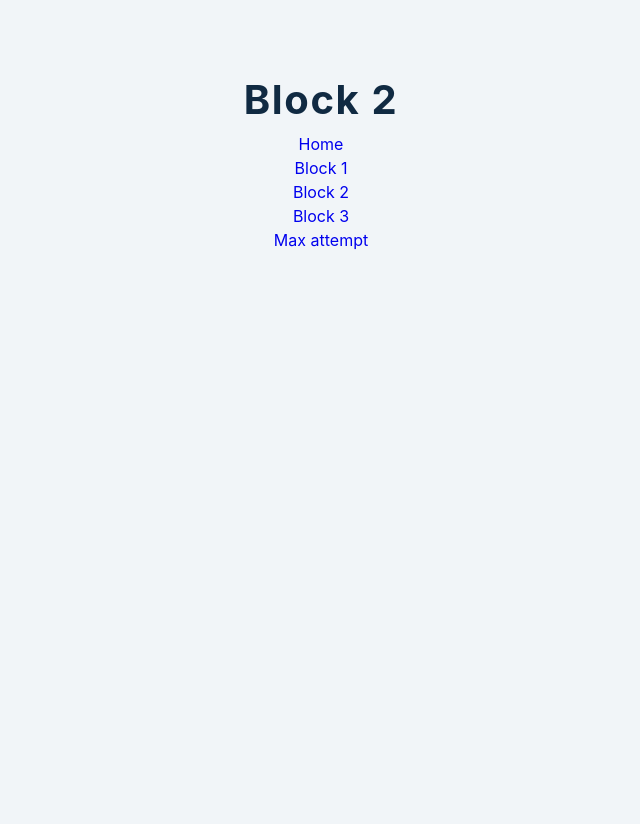
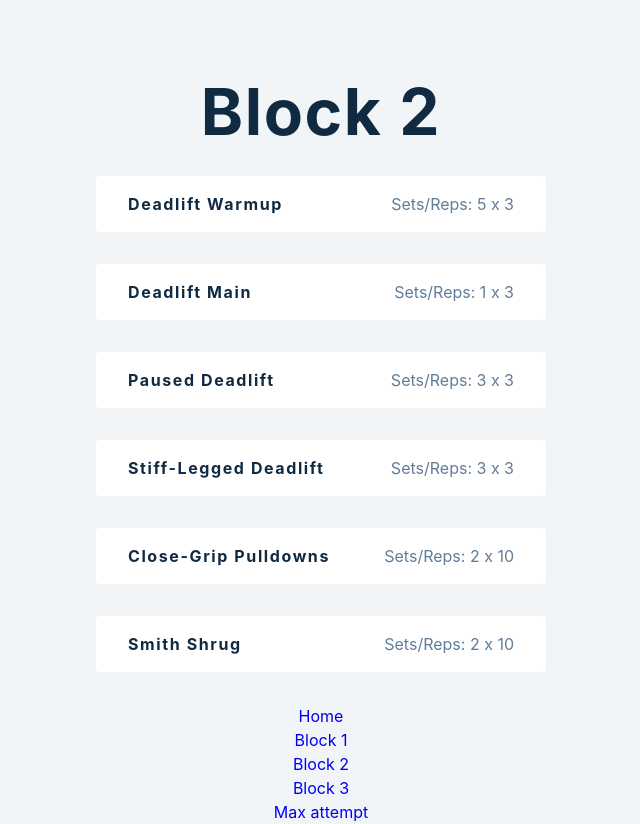
Before and after one commit to williamadahl/Deadlift-peaking-program, a React (Create React App) app: page /block2 in a window 1280 px wide. Shown: the whole page, without its empty margins (319-959 px from the left). Before the commit the page ends 800 px from the top, so only its background shows below. Built offline with nearby package versions, Linux system fonts and the light colour scheme.

Commit message:
now displaying exercises for blocks

```diff
--- a/src/data/data.js
+++ b/src/data/data.js
@@ -122,7 +122,7 @@ export const data = [
         fields:{
             name: 'Close-grip pulldowns',
             sets: 2,
-            reps: 12,
+            reps: 10,
             percentile: 0
         }
     },
@@ -131,7 +131,7 @@ export const data = [
         fields: {
             name: 'Smith shrug',
             sets: 2,
-            reps: 12,
+            reps: 10,
             percentile: 0
         }
     }
--- a/src/tmp-folder/Block1.js
+++ b/src/tmp-folder/Block1.js
@@ -6,21 +6,19 @@ import {data} from '../data/data'
 
 const Block1 = ({weight}) => {
     const [exercises, setExercises] = useState(data[0]);
-    console.log(exercises);
 
     return(
         <>
             <h1> Block 1 </h1>
-            {/*{exercises.map((exercise) => {*/}
-            {/*    const {id, fields} = exercise;*/}
-            {/*    return (*/}
-            {/*        <div key = {id} className='item'>*/}
-            {/*            <h4>{fields.name}</h4>*/}
-            {/*            <p>Sets/Reps: {fields.main.sets[0]} x {fields.main.reps[0]}</p>*/}
-            {/*            <p>Weight: {calculateWeight(fields.percentile, weight)}</p>*/}
-            {/*        </div>*/}
-            {/*    );*/}
-            {/*})}*/}
+            {exercises.map((exercise) => {
+                const {id, fields} = exercise;
+                return (
+                    <div key = {id} className='item'>
+                        <h4>{fields.name}</h4>
+                        <p>Sets/Reps: {fields.sets} x {fields.reps}</p>
+                    </div>
+                );
+            })}
 
 
         </>
--- a/src/tmp-folder/Block2.js
+++ b/src/tmp-folder/Block2.js
@@ -1,9 +1,20 @@
-import React from 'react';
+import React, {useState} from 'react';
+import {data} from '../data/data'
 
 const Block2 = () => {
+    const [exerices, setExercises] = useState(data[1])
     return(
         <>
-            <h2> Block 2 </h2>
+            <h1> Block 2 </h1>
+            {exerices.map((exercise) => {
+                const{id, fields} = exercise;
+                return(
+                    <div key={id} className='item'>
+                        <h4>{fields.name}</h4>
+                        <p>Sets/Reps: {fields.sets} x {fields.reps}</p>
+                    </div>
+                )
+            })}
         </>
 
     )
--- a/src/tmp-folder/Block3.js
+++ b/src/tmp-folder/Block3.js
@@ -1,9 +1,20 @@
-import React from 'react';
+import React, {useState} from 'react';
+import {data} from '../data/data'
 
 const Block3 = () => {
+    const [exercises, setExercises] = useState(data[2])
     return(
         <>
-            <h3> Block 3 </h3>
+            <h1> Block 3 </h1>
+            {exercises.map((exercise) =>{
+                const {id, fields} = exercise;
+                return (
+                    <div key={id} className='item'>
+                        <h4>{fields.name}</h4>
+                        <p>Sets/Reps: {fields.sets} x {fields.reps}</p>
+                    </div>
+                )
+            })}
         </>
 
     )
--- /dev/null
+++ b/src/tmp-folder/Block4.js
@@ -0,0 +1,22 @@
+import React, {useState} from 'react';
+import {data} from '../data/data';
+
+const Block4 = () => {
+    const [exercises, setExercises] = useState(data[3]);
+    return(
+        <>
+            <h1> Max attempt</h1>
+            {exercises.map((exercise) => {
+                const{id, fields} = exercise;
+                return (
+                <div key={id} className='item'>
+                    <h4>{fields.name}</h4>
+                    <p>Sets/Reps: {fields.sets} x {fields.reps}</p>
+                </div>
+            )
+            })}
+        </>
+
+    )
+};
+export default Block4;
--- a/src/tmp-folder/Final.js
+++ /dev/null
@@ -1,11 +0,0 @@
-import React from 'react';
-
-const Final = () => {
-    return(
-        <>
-            <h1> Final </h1>
-        </>
-
-    )
-};
-export default Final;
--- a/src/tmp-folder/Navbar.js
+++ b/src/tmp-folder/Navbar.js
@@ -17,7 +17,7 @@ const Navbar = () => {
                     <Link to='/block3'>Block 3</Link>
                 </li>
                 <li>
-                    <Link to='/final'> Max attempt</Link>
+                    <Link to='/maxAttempt'> Max attempt</Link>
                 </li>
             </ul>
         </nav>
--- a/src/tmp-folder/index.js
+++ b/src/tmp-folder/index.js
@@ -8,7 +8,7 @@ import Navbar from './Navbar';
 import Block1 from './Block1';
 import Block2 from './Block2';
 import Block3 from './Block3';
-import Final from './Final';
+import Block4 from './Block4';
 import Home from "./Home";
 
 
@@ -50,6 +50,9 @@ const Index = () =>{
                     <Route path='/block3'>
                         <Block3/>
                     </Route>
+                    <Route path='/maxAttempt'>
+                        <Block4/>
+                    </Route>
                 </Switch>
             <Navbar/>
             </Router>
```
Also changed, not shown: 1 other file (tests, documents, lock files or other folders).
